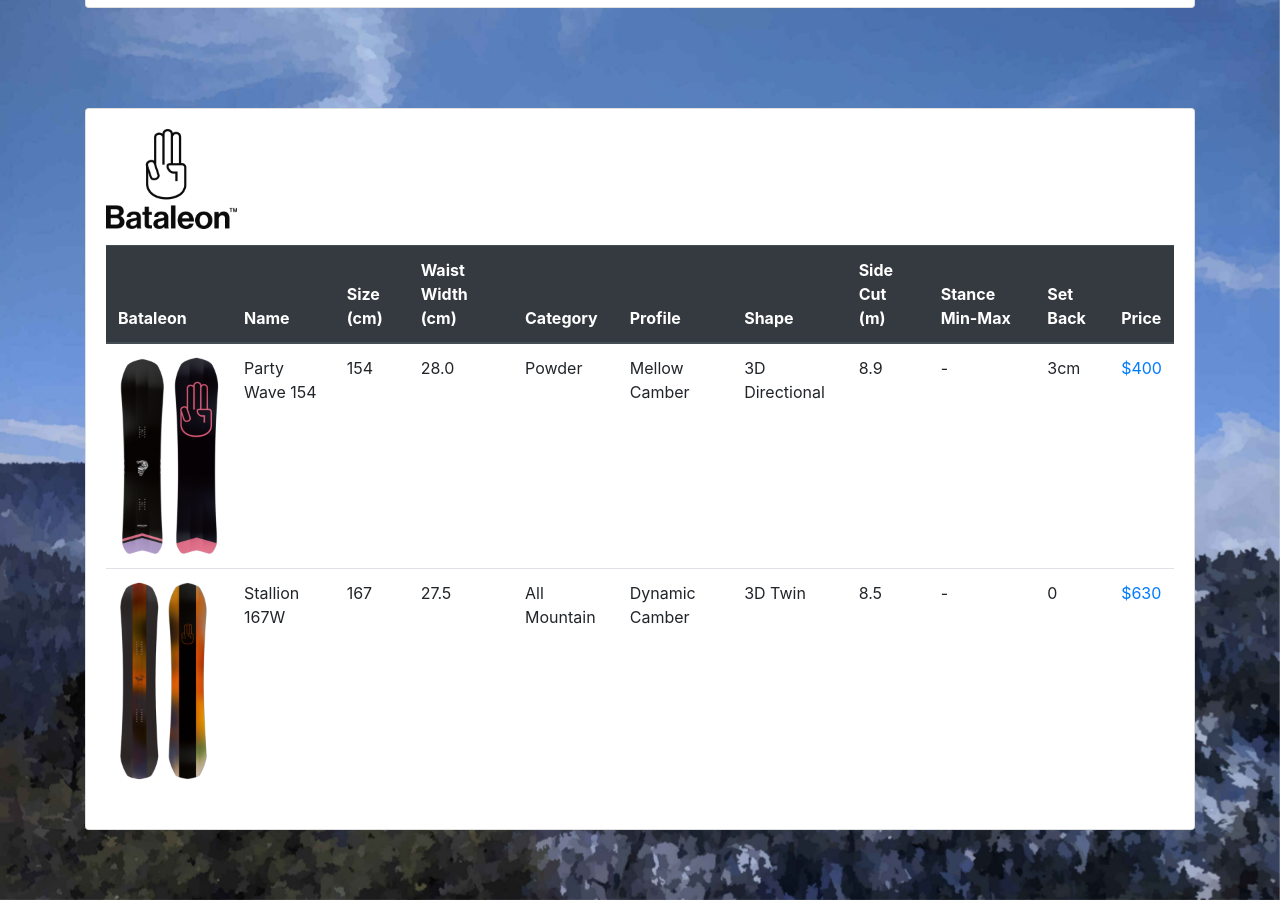
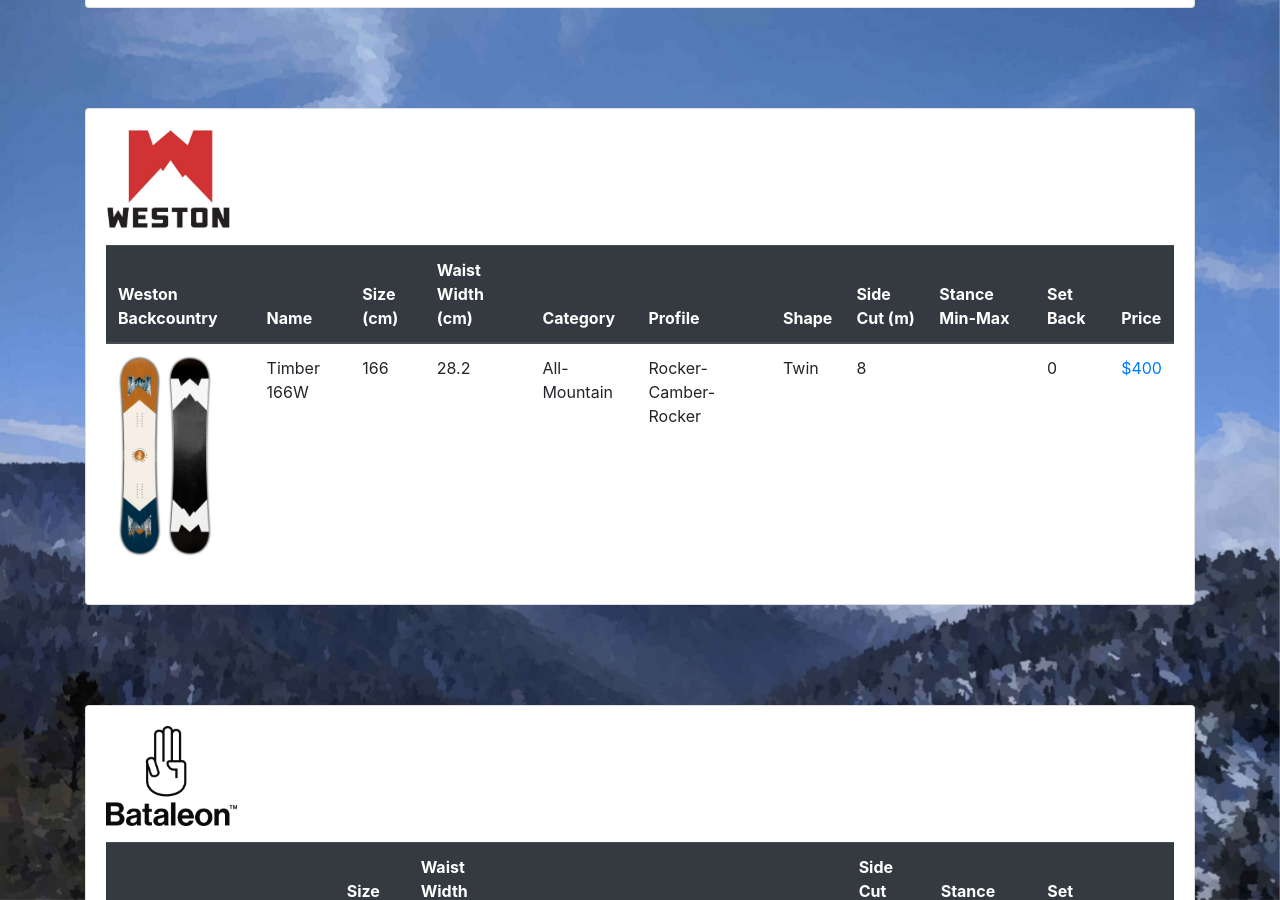
Before and after one commit to UltrawideSnowboards/ultrawidesnowboards.com, a Jekyll site: the page built from index.html, in a window 1280 px wide and 900 px high, scrolled down 3155 px. Built offline with Jekyll 4.4.1, drawn with Linux system fonts in a browser that asks for light colours; some of the changed text lies outside the part shown.

Commit message:
Add Niche and Weston brands

```diff
--- a/_data/snowboards.json
+++ b/_data/snowboards.json
@@ -79,6 +79,29 @@
                     "url": "https://www.neversummer.com/shop/snowboards/mens-protosynthesis/",
                     "profile": "Shock Wave Rocker Camber",
                     "category": "All Mountain",
+                    "shape": "Twin"
+                }
+            ]
+        },
+        {
+            "name": "Weston Backcountry",
+            "url": "https://westonbackcountry.com/",
+            "logo": "weston/logo.jpeg",
+            "notes": "",
+            "maximum": 0,
+            "boards": [
+                {
+                    "image": "weston/timber.webp",
+                    "name": "Timber 166W",
+                    "length": 166,
+                    "waist_width": 28.2,
+                    "side_cut": 8,
+                    "stance": "",
+                    "setback": 0,
+                    "price": 400,
+                    "url": "https://westonbackcountry.com/collections/snowboards/products/timber-20-21",
+                    "profile": "Rocker-Camber-Rocker",
+                    "category": "All-Mountain",
                     "shape": "Twin"
                 }
             ]
@@ -261,6 +284,28 @@
                     "profile": "Positive Camber",
                     "category": "All-Mountain",
                     "shape": "Twin"
+                }
+            ]
+        },
+        {
+            "name": "Niche Snowboards",
+            "url": "https://nichesnowboards.com/",
+            "logo": "niche/logo.png",
+            "notes": "",
+            "boards": [
+                {
+                    "image": "niche/pyre.jpg",
+                    "name": "Pyre",
+                    "length": 160,
+                    "waist_width": 27.5,
+                    "side_cut": 7.5,
+                    "stance": "",
+                    "setback": "",
+                    "price": 480,
+                    "url": "https://nichesnowboards.com/product/pyre/",
+                    "profile": "Back-Seat Camber",
+                    "category": "All-Mountain/Powder",
+                    "shape": "Directional"
                 }
             ]
         },
```
Also changed, not shown: assets/img/niche/logo.png (added), assets/img/niche/pyre.jpg (added), assets/img/weston/logo.jpeg (added), assets/img/weston/timber.webp (added).
